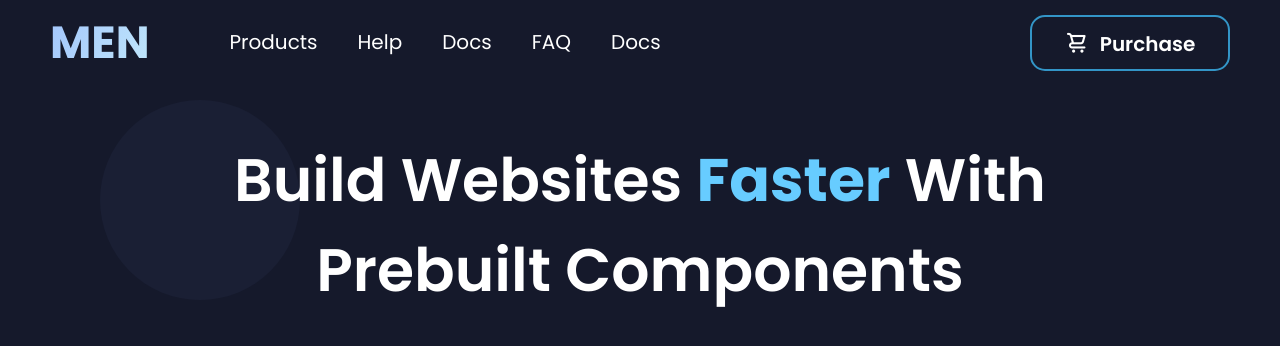
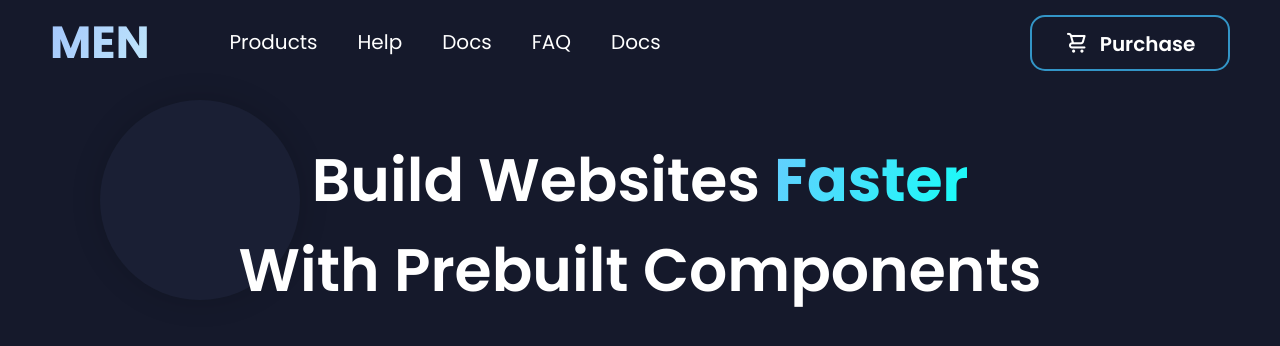
Before and after one commit to W1seGit/Wise-HTML-Components, a plain HTML site: page index.html in a window 1280 px wide. Drawn offline with nearby package versions, Linux system fonts and the light colour scheme.

Commit message:
Added Text Animation

```diff
--- a/assets/css/header.css
+++ b/assets/css/header.css
@@ -1,14 +1,27 @@
 .title{
     color: #fff;
     font-size: 60px;
-    text-align: center;
     font-weight: 600;
     margin-right: 150px;
     margin-left: 150px;
     position: relative;
     z-index: 100;
+    translate: translateY(100%);
+    overflow: hidden;
 }
 
-.span-title{
+header{
+    text-align: center;
+}
+
+.title .span-title{
+    transform: translateY(500%);
+    display: inline-block;
+}
+
+.span-text{
     color: rgb(103, 204, 255);
+    background-image: linear-gradient(120deg, #67ccff 0%, #14fff7 100%);
+    -webkit-background-clip: text;
+    -webkit-text-fill-color: transparent;
 }
--- a/assets/css/section.css
+++ b/assets/css/section.css
@@ -12,7 +12,16 @@
     width: 200px;
     position: absolute;
     z-index: 1;
+    box-shadow: 0px 0px 30px rgba(0, 0, 0, 0.164);
+    transition: 0.3s;
+}
+
+.sp-1{
     top: 100px;
     left: 100px;
-    transition: 0.2s;
 }
+
+.sp-2{
+    top: 400px;
+    right: 300px;
+}
--- /dev/null
+++ b/assets/javascript/text.js
@@ -0,0 +1,3 @@
+const tl = gsap.timeline({default: {ease: "power1.out"} });
+
+tl.to(".span-title", {y: "0%", duration: 1, stagger:0.25});
--- a/index.html
+++ b/index.html
@@ -11,6 +11,7 @@
     <link rel="stylesheet" href="./assets/css/navbar.css">
     <link rel="stylesheet" href="./assets/css/header.css">
     <link rel="stylesheet" href="./assets/css/section.css">
+    <script src="https://cdnjs.cloudflare.com/ajax/libs/gsap/3.11.3/gsap.min.js"></script>
 </head>
 
 
@@ -18,7 +19,8 @@
 
     <!-- Navbar -->
     <section class="top-section">
-    <div class="shape" value="4"></div>
+    <div class="shape sp-1" value="4"></div>
+    <div class="shape sp-2" value="-4"></div>
     <nav>
         <ul class="navbar">
             <li class="logo"><a>MEN</a></li>
@@ -35,11 +37,20 @@
 
     <!-- Header -->
     <header>
-        <h1 class="title">Build Websites <strong class="span-title">Faster</strong> With Prebuilt Components</h1>
+        <h1 class="title">
+            <span class="span-title">
+                Build Websites <strong class="span-text">Faster</strong>
+            </span>
+            <br>
+            <span class="span-title">
+                With Prebuilt Components
+            </span>
+        </h1>
     </header>
     </section>
 
     <script type="text/javascript" src="./assets/javascript/parralax.js"></script>
+    <script type="text/javascript" src="./assets/javascript/text.js"></script>
 </body>
 
 
```
